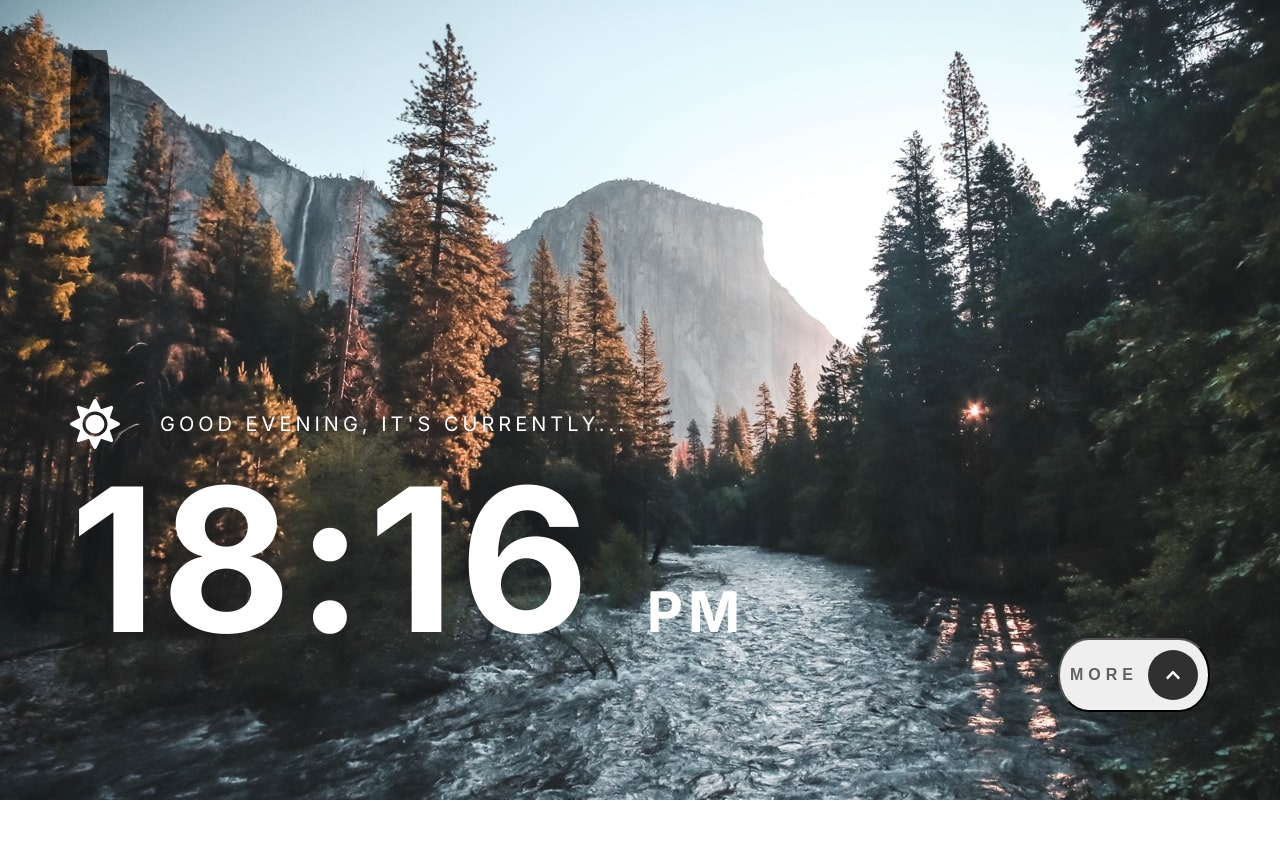
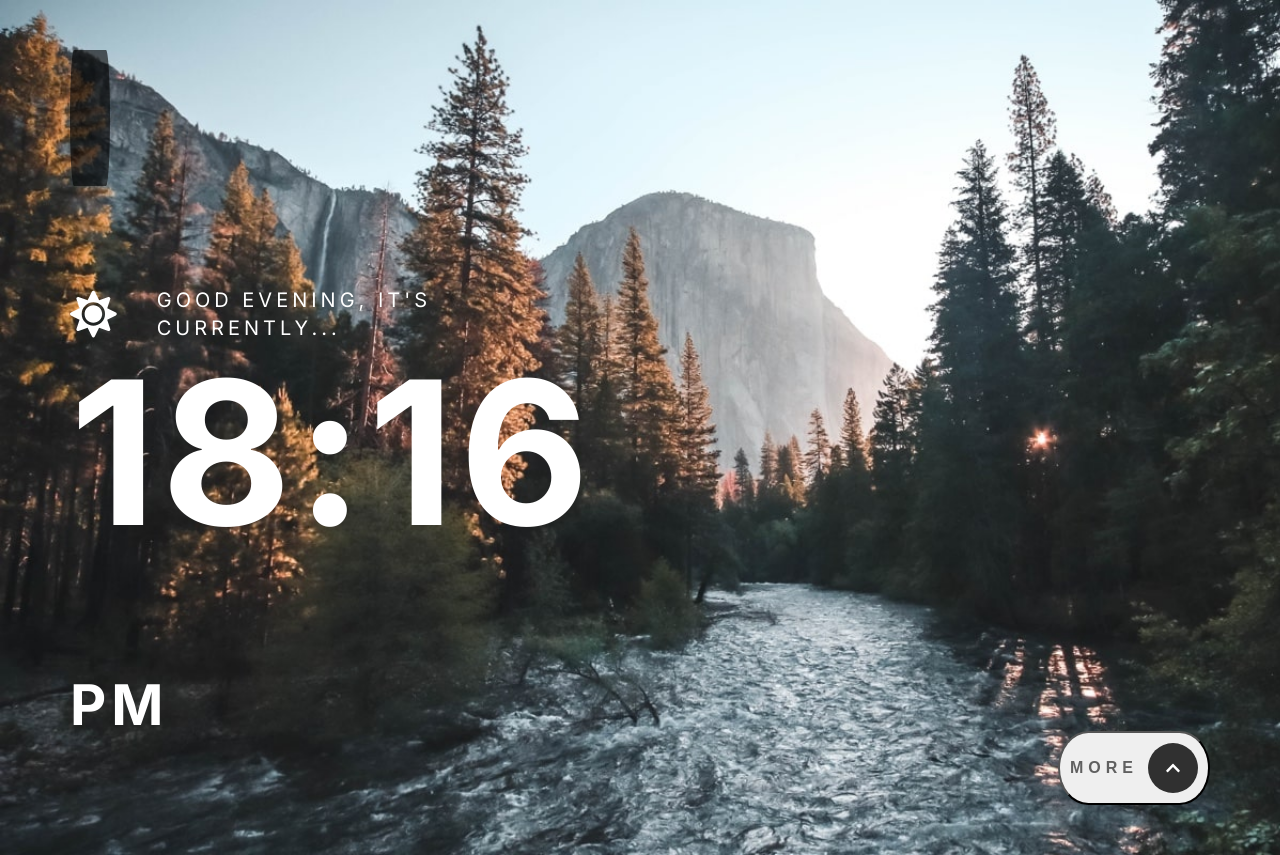
Before and after one commit to devBenWolf/clock-app-2, a React (Create React App) app: page / in a window 1280 px wide. Before the commit the page ends 800 px from the top, so only its background shows below. Built offline with nearby package versions, Linux system fonts and the light colour scheme; no server answers.

Commit message:
Update ClockContainer.js

```diff
--- a/src/containers/ClockContainer.js
+++ b/src/containers/ClockContainer.js
@@ -121,7 +121,7 @@ const ClockContainer = () => {
                     {background ? <FaSun style={{height: "50px", width: "50px", margin: " 0 0 1rem 0"}} /> : <FaMoon />}
                     <Clock.H4>{greeting}</Clock.H4>
                 </Clock.SalutationDiv>
-                <Clock.H1 style={{whiteSpace: "nowrap"}}>{timeOfDay}<Clock.MeridianSpan>{meridian}</Clock.MeridianSpan></Clock.H1>
+                <Clock.H1 >{timeOfDay}<Clock.MeridianSpan>{meridian}</Clock.MeridianSpan></Clock.H1>
                 <Clock.H3>{location}</Clock.H3>
             </Clock.InfoArticle>
             <Clock.ButtonArticle>
```
